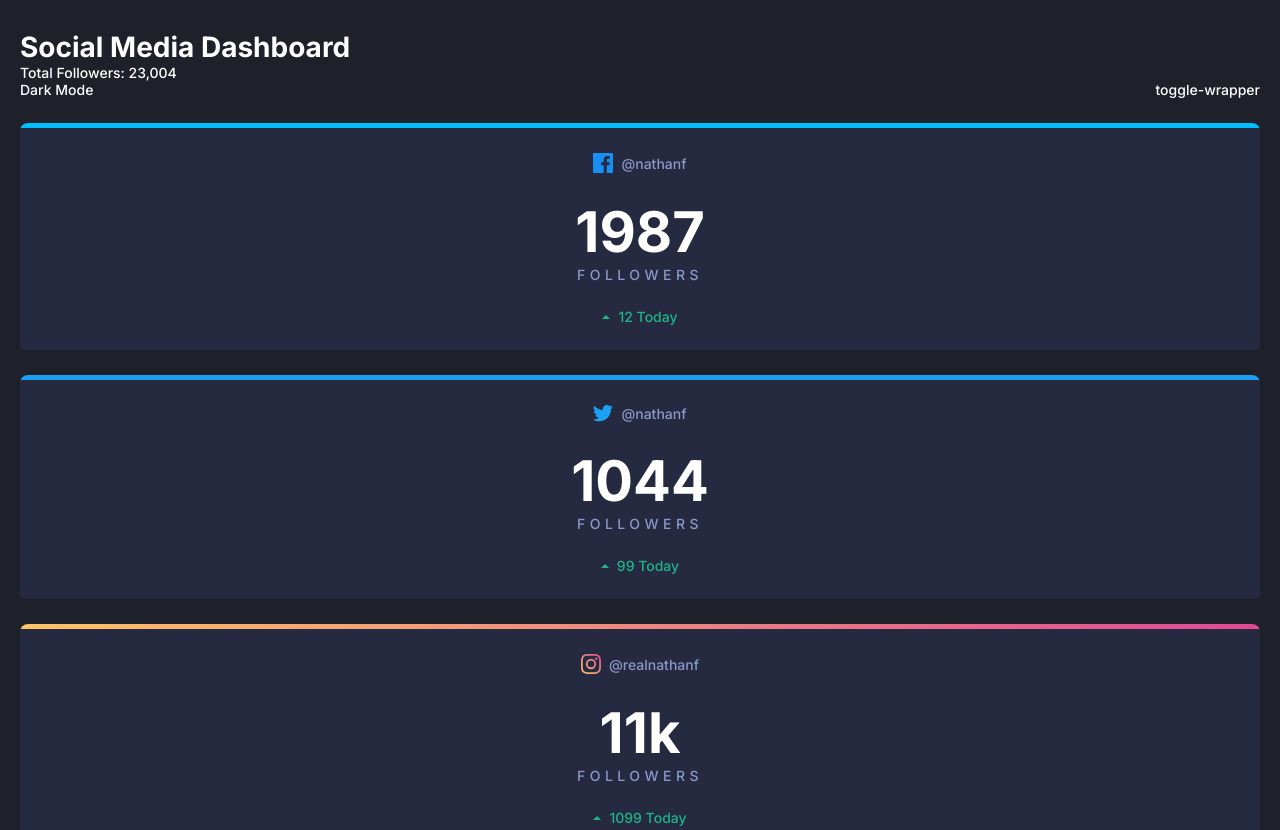
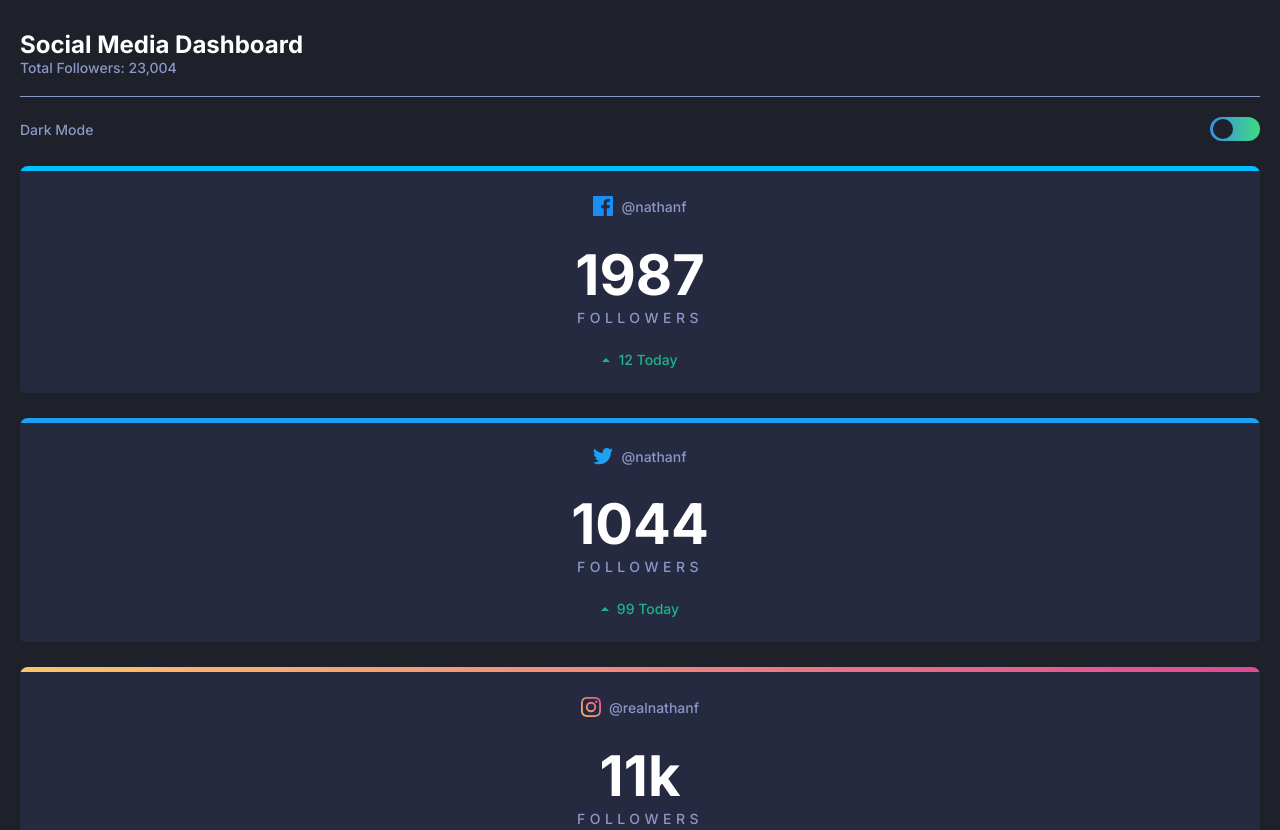
Before and after one commit to awexli/Social-Media-Dashboard, a plain HTML site: page index.html in a window 1280 px wide. Shown: the top 830 px of the page. Drawn offline with Linux system fonts and the light colour scheme.

Commit message:
complete header format

```diff
--- a/dist/scss/global.scss
+++ b/dist/scss/global.scss
@@ -1,2 +1,3 @@
+@import 'header.scss';
 @import 'main.scss';
 @import 'section-one.scss';
--- /dev/null
+++ b/dist/scss/header.scss
@@ -0,0 +1,56 @@
+@use "sass:map";
+@import 'colors.scss';
+
+header {
+  color: hsl(0, 0%, 100%);
+  display: flex;
+  flex-direction: column;
+}
+
+.title-wrapper {
+  padding-bottom: 20px;
+}
+
+.title {
+  font-size: 1.5rem;
+  font-weight: 700;
+}
+
+.title-subhead {
+  font-weight: 500;
+  color: map.get($dark-theme, 'sub-text');
+}
+
+.divider {
+  height: 1px;
+  background-color: map.get($dark-theme, 'sub-text');
+  margin-bottom: 20px;
+}
+
+.theme-wrapper {
+  display: flex;
+  justify-content: space-between;
+  align-items: center;
+}
+
+#theme-name {
+  color: map.get($dark-theme, 'sub-text');
+}
+
+.toggle-wrapper {
+  position: relative;
+  background-image: map.get($dark-theme, 'toggle');
+  height: 24px;
+  width: 50px;
+  border-radius: 25px;
+}
+
+.toggle-circle {
+  position: absolute;
+  background-color: map.get($dark-theme, 'main-background');
+  height: 20px;
+  width: 20px;
+  top: 2px;
+  left: 3px;
+  border-radius: 50%;
+}
--- a/dist/scss/main.scss
+++ b/dist/scss/main.scss
@@ -21,17 +21,6 @@ main {
   height: 100%;
   width: 100%;
   display: grid;
-}
-
-header {
-  color: white;
-  display: flex;
-  flex-direction: column;
-
-  .theme-wrapper {
-    display: flex;
-    justify-content: space-between;
-  }
 }
 
 .icon-up {
--- a/dist/style.css
+++ b/dist/style.css
@@ -1,3 +1,57 @@
+header {
+  color: white;
+  display: flex;
+  flex-direction: column;
+}
+
+.title-wrapper {
+  padding-bottom: 20px;
+}
+
+.title {
+  font-size: 1.5rem;
+  font-weight: 700;
+}
+
+.title-subhead {
+  font-weight: 500;
+  color: #8b97c6;
+}
+
+.divider {
+  height: 1px;
+  background-color: #8b97c6;
+  margin-bottom: 20px;
+}
+
+.theme-wrapper {
+  display: flex;
+  justify-content: space-between;
+  align-items: center;
+}
+
+#theme-name {
+  color: #8b97c6;
+}
+
+.toggle-wrapper {
+  position: relative;
+  background-image: linear-gradient(90deg, #378fe6, #3eda82);
+  height: 24px;
+  width: 50px;
+  border-radius: 25px;
+}
+
+.toggle-circle {
+  position: absolute;
+  background-color: #1e202a;
+  height: 20px;
+  width: 20px;
+  top: 2px;
+  left: 3px;
+  border-radius: 50%;
+}
+
 *,
 *::before,
 *::after {
@@ -18,16 +72,6 @@ main {
   height: 100%;
   width: 100%;
   display: grid;
-}
-
-header {
-  color: white;
-  display: flex;
-  flex-direction: column;
-}
-header .theme-wrapper {
-  display: flex;
-  justify-content: space-between;
 }
 
 .icon-up {
--- a/index.html
+++ b/index.html
@@ -12,7 +12,7 @@
     <title>Frontend Mentor | Social Media Dashboard</title>
     <link rel="stylesheet" href="./dist/style.css" />
     <link
-      href="https://fonts.googleapis.com/css?family=Inter:300,400,500,700&display=swap"
+      href="https://fonts.googleapis.com/css?family=Inter:400,500,700&display=swap"
       rel="stylesheet"
     />
   </head>
@@ -20,14 +20,14 @@
     <main>
       <header>
         <div class="title-wrapper">
-          <h1 class="title">Social Media Dashboard</h1>
+          <span class="title">Social Media Dashboard</span>
           <p class="title-subhead">Total Followers: 23,004</p>
         </div>
+        <div class="divider"></div>
         <div class="theme-wrapper">
           <p id="theme-name">Dark Mode</p>
           <div class="toggle-wrapper">
-            toggle-wrapper
-            <div class="toggl-circle"></div>
+            <div class="toggle-circle"></div>
           </div>
         </div>
       </header>
@@ -114,7 +114,7 @@
         </div>
       </div>
       <div class="section-two">
-        <div class="overview-today"></div>
+        <div class="overview-today">Overview - Today</div>
         <div class="grid-two"></div>
       </div>
     </main>
```
Also changed, not shown: dist/scss/section-two.scss (added), 1 other file.
